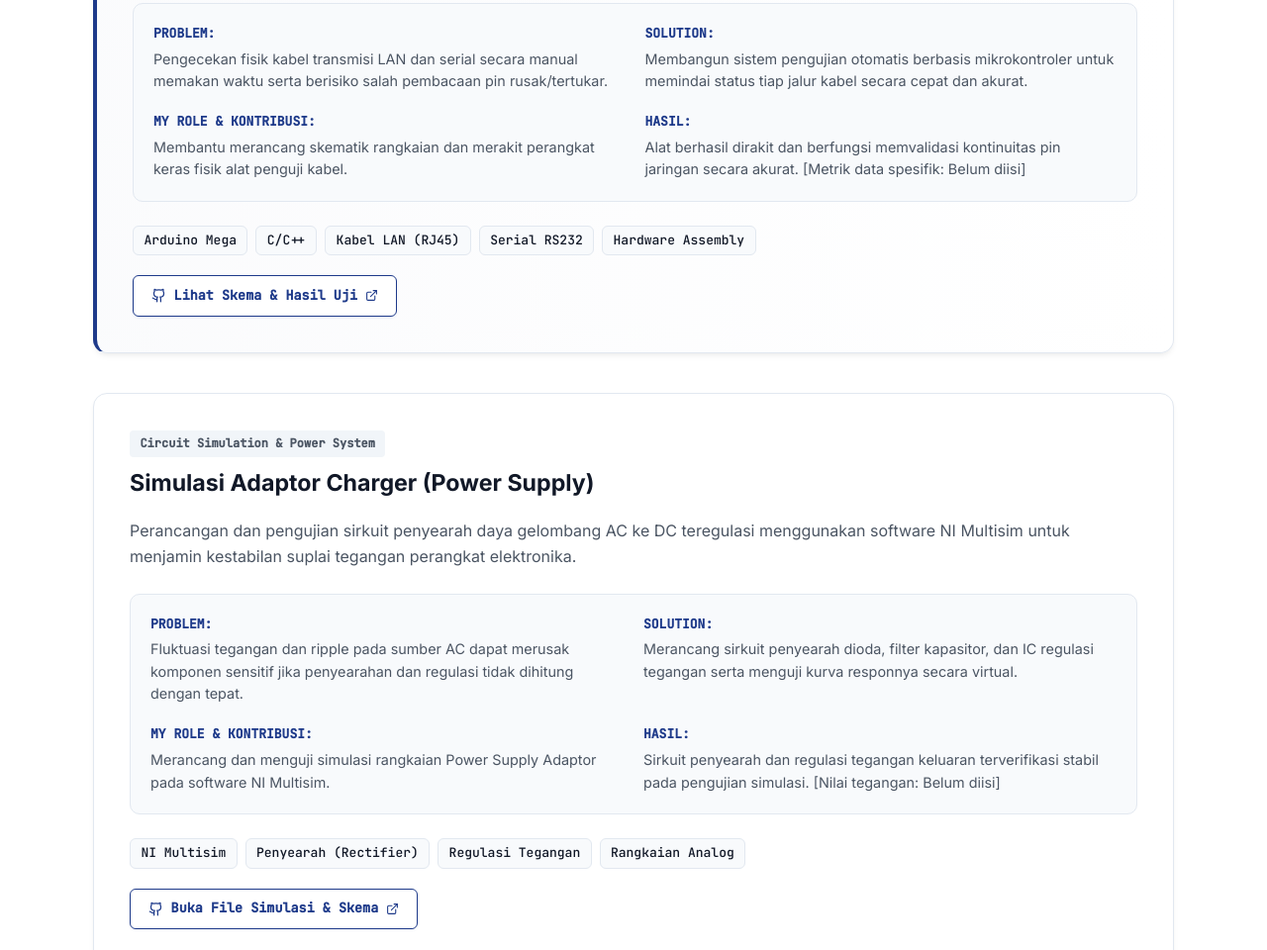
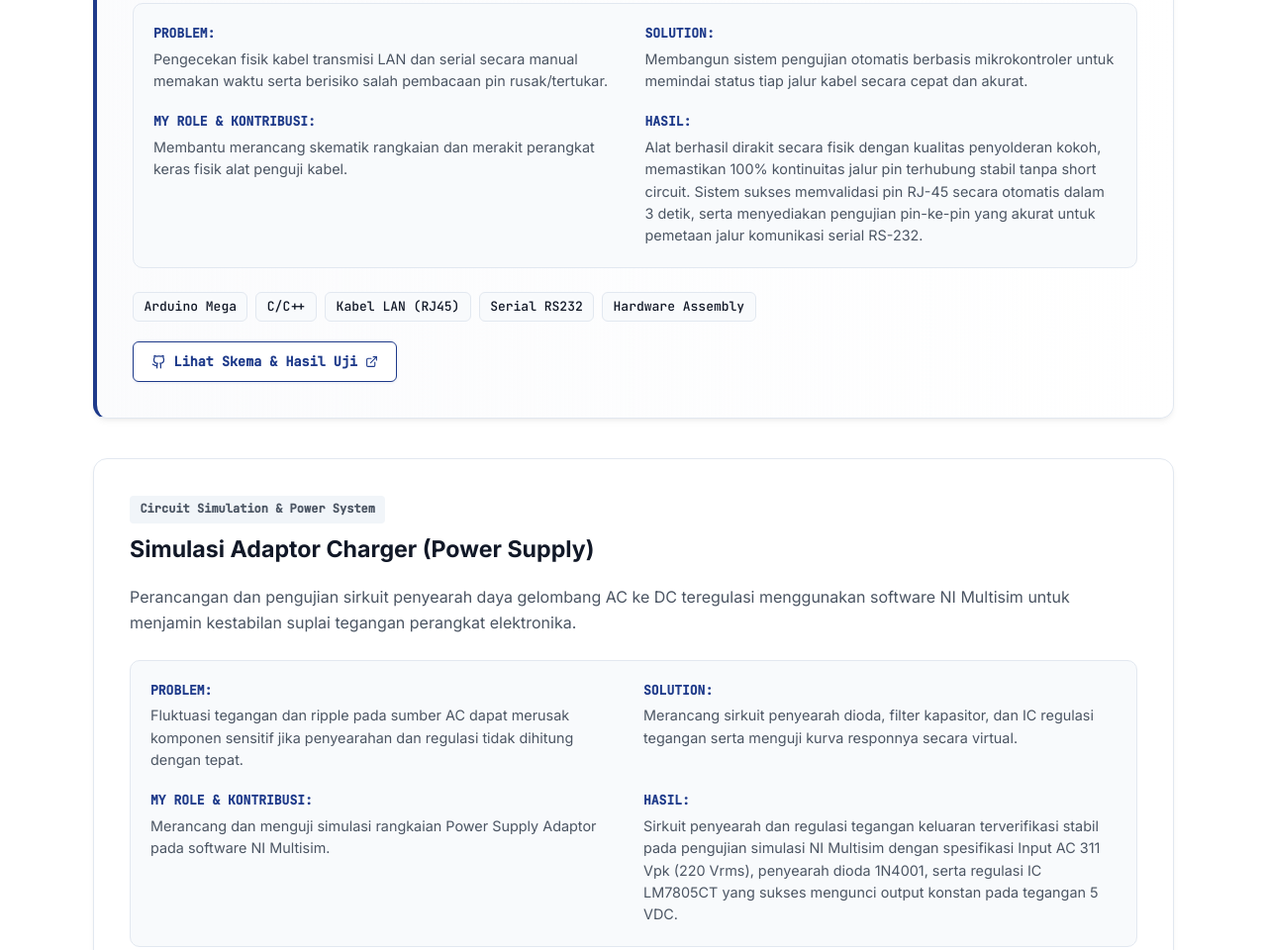
Before and after one commit to bitzz-afk/Portofolio, a plain HTML site: page index.html in a window 1280 px wide. Shown: the part 3026-3986 px from the top of the page at 99% size. Drawn offline with Linux system fonts and the light colour scheme.

Commit message:
docs: update technical results and metrics for Card 1 and Card 2

```diff
--- a/index.html
+++ b/index.html
@@ -239,7 +239,7 @@
             </div>
             <div class="detail-block">
               <strong>Hasil:</strong>
-              <p>Alat berhasil dirakit dan berfungsi memvalidasi kontinuitas pin jaringan secara akurat. [Metrik data spesifik: Belum diisi]</p>
+              <p>Alat berhasil dirakit secara fisik dengan kualitas penyolderan kokoh, memastikan 100% kontinuitas jalur pin terhubung stabil tanpa short circuit. Sistem sukses memvalidasi pin RJ-45 secara otomatis dalam 3 detik, serta menyediakan pengujian pin-ke-pin yang akurat untuk pemetaan jalur komunikasi serial RS-232.</p>
             </div>
           </div>
           <div class="project-tech-tags">
@@ -282,7 +282,7 @@
             </div>
             <div class="detail-block">
               <strong>Hasil:</strong>
-              <p>Sirkuit penyearah dan regulasi tegangan keluaran terverifikasi stabil pada pengujian simulasi. [Nilai tegangan: Belum diisi]</p>
+              <p>Sirkuit penyearah dan regulasi tegangan keluaran terverifikasi stabil pada pengujian simulasi NI Multisim dengan spesifikasi Input AC 311 Vpk (220 Vrms), penyearah dioda 1N4001, serta regulasi IC LM7805CT yang sukses mengunci output konstan pada tegangan 5 VDC.</p>
             </div>
           </div>
           <div class="project-tech-tags">
```
